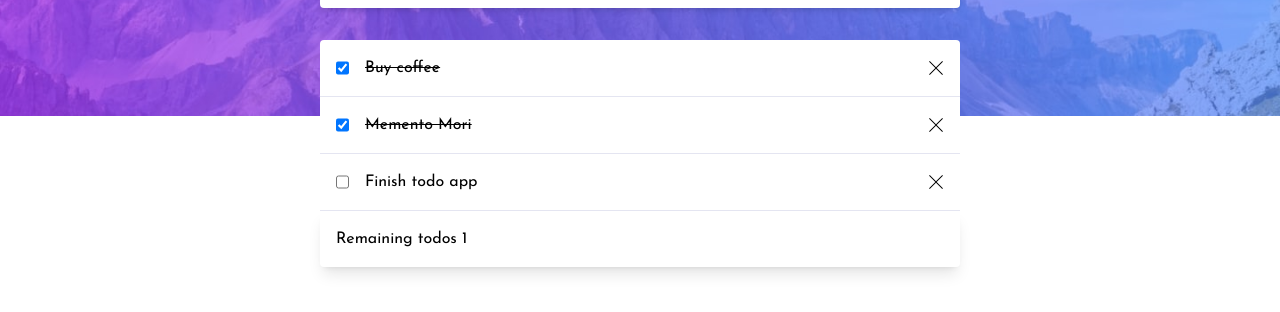
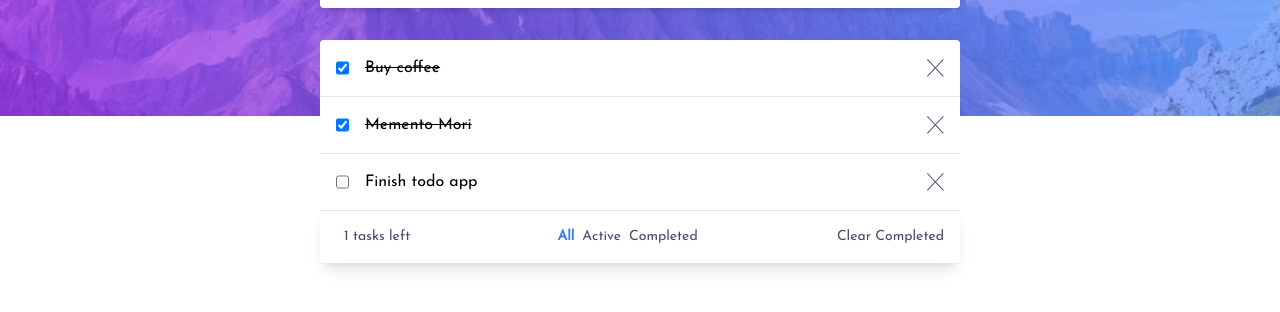
Before and after one commit to vsilagy/todo-app, a React (Vite) app: page / in a window 1280 px wide. Shown: the part 172-484 px from the top of the page. Built offline with nearby package versions, Linux system fonts and the light colour scheme.

Commit message:
add todo filters for all, active and completed. add clear completed todos

```diff
--- a/package.json
+++ b/package.json
@@ -11,7 +11,6 @@
   "dependencies": {
     "react": "^18.2.0",
     "react-dom": "^18.2.0",
-    "react-icons": "^4.7.1",
     "react-toggle-dark-mode": "^1.1.1"
   },
   "devDependencies": {
--- a/src/components/TodoInput.jsx
+++ b/src/components/TodoInput.jsx
@@ -21,7 +21,7 @@ const TodoInput = ({ input, setInput, todos, setTodos }) => {
 					type="text"
 					name="text"
 					placeholder="Create a new todo..."
-					className=" w-full mx-4 p-4 text-lg rounded shadow-md placeholder:text-lightGrayishBlue dark:bg-veryDarkGrayishBlue outline-none focus:ring-2 dark:ring-white ring-veryDarkBlue"
+					className=" w-full mx-4 p-4 text-lg rounded shadow-md placeholder:text-lightGrayishBlue placeholder:dark:text-darkGrayishBlue dark:bg-veryDarkGrayishBlue outline-none focus:ring-2 dark:ring-white ring-brightBlue"
 					value={input}
 					onChange={handleInput}
 				/>
--- a/src/components/TodoList.jsx
+++ b/src/components/TodoList.jsx
@@ -1,7 +1,8 @@
-import React from 'react';
-import { TfiClose } from 'react-icons/tfi';
+import { useState } from 'react';
+import close from '../assets/icon-cross.svg';
 
 const TodoList = ({ todos, setTodos, input, setInput }) => {
+	const [filter, setFilter] = useState('all');
 	const handleDelete = (id) => {
 		setTodos([...todos].filter((todo) => todo.id !== id));
 	};
@@ -40,12 +41,24 @@ const TodoList = ({ todos, setTodos, input, setInput }) => {
 	const remainingTodos = () => {
 		return todos.filter((todo) => !todo.isComplete).length;
 	};
-	console.log(remainingTodos());
+	const completedTodos = () => {
+		const completed = todos.filter((todo) => !todo.isComplete);
+		setTodos(completed);
+	};
+	const todosFiltered = (filter) => {
+		if (filter === 'all') {
+			return todos;
+		} else if (filter === 'active') {
+			return todos.filter((todo) => !todo.isComplete);
+		} else if (filter === 'completed') {
+			return todos.filter((todo) => todo.isComplete);
+		}
+	};
 	return (
 		<section className="container max-w-2xl mx-auto">
 			{todos.length > 0 ? (
 				<ul className="flex flex-col mx-4">
-					{todos.map((todo) => (
+					{todosFiltered(filter).map((todo) => (
 						<li
 							className="flex items-center justify-between p-4 first-of-type:rounded-t bg-white border-b border-veryLightGrayishBlue dark:bg-veryDarkGrayishBlue dark:border-darkGrayishBlue"
 							key={todo.id}>
@@ -54,7 +67,7 @@ const TodoList = ({ todos, setTodos, input, setInput }) => {
 									type="checkbox"
 									checked={todo.isComplete ? true : false}
 									onChange={() => handleComplete(todo.id)}
-									className="outline-none"
+									className=" focus:outline-none"
 								/>
 								{!todo.isEditing ? (
 									<p
@@ -77,18 +90,18 @@ const TodoList = ({ todos, setTodos, input, setInput }) => {
 										type="text"
 										defaultValue={todo.title}
 										autoFocus
-										className="px-1 bg-white dark:bg-veryDarkGrayishBlue w-full rounded outline-none ring-2 ring-veryDarkBlue dark:ring-veryLightGrayishBlue"
+										className="px-1 bg-white dark:bg-veryDarkGrayishBlue w-full rounded outline-none ring-2 ring-brightBlue dark:ring-veryLightGrayishBlue"
 									/>
 								)}
 							</div>
 							<button onClick={() => handleDelete(todo.id)}>
-								{<TfiClose />}
+								<img src={close} alt="delete todo" />
 							</button>
 						</li>
 					))}
 				</ul>
 			) : (
-				<div className="mx-4 p-4 text-center rounded-t bg-white dark:bg-veryDarkGrayishBlue">
+				<div className="relative mx-4 p-4 text-center rounded-t bg-white dark:bg-veryDarkGrayishBlue bg-[">
 					<h2 className="text-xl pt-8">
 						Your peace of mind is priceless
 					</h2>
@@ -97,10 +110,38 @@ const TodoList = ({ todos, setTodos, input, setInput }) => {
 					</p>
 				</div>
 			)}
-			<div className="mx-4">
-				<p className="p-4 rounded-b shadow-lg bg-white dark:bg-veryDarkGrayishBlue">
-					Remaining todos {remainingTodos()}
-				</p>
+			<div className="flex items-center justify-between mx-4 p-4 text-veryDarkGrayishBlue dark:text-darkGrayishBlue bg-white dark:bg-veryDarkGrayishBlue  rounded-b shadow-lg text-sm">
+				<p className="px-2">{remainingTodos()} tasks left</p>
+				<div className="flex gap-2">
+					<button
+						onClick={() => setFilter('all')}
+						className={
+							filter === 'all' ? 'text-brightBlue font-bold' : ''
+						}>
+						All
+					</button>
+					<button
+						onClick={() => setFilter('active')}
+						className={
+							filter === 'active' ? 'text-brightBlue font-bold' : ''
+						}>
+						Active
+					</button>
+					<button
+						onClick={() => setFilter('completed')}
+						className={
+							filter === 'completed'
+								? 'text-brightBlue font-bold'
+								: ''
+						}>
+						Completed
+					</button>
+				</div>
+				<button
+					onClick={() => completedTodos()}
+					className="active:text-brightBlue active:font-bold">
+					Clear Completed
+				</button>
 			</div>
 		</section>
 	);
```
Also changed, not shown: 1 other file (tests, documents, lock files or other folders).
